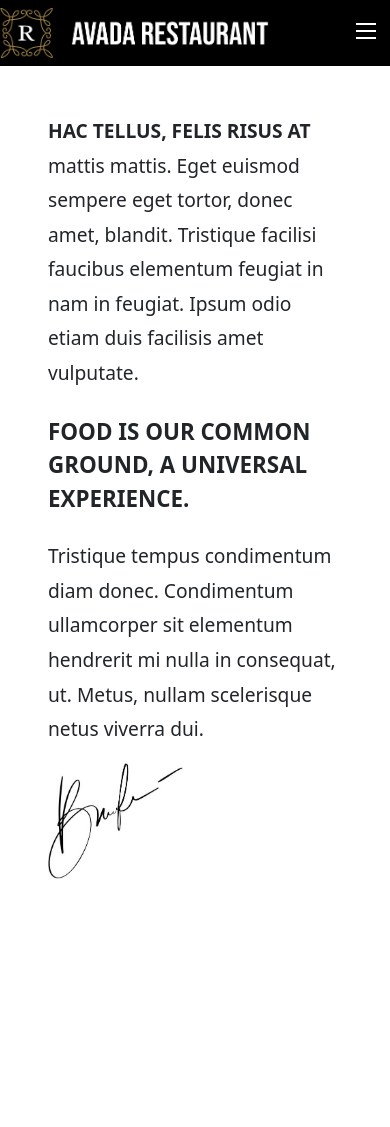
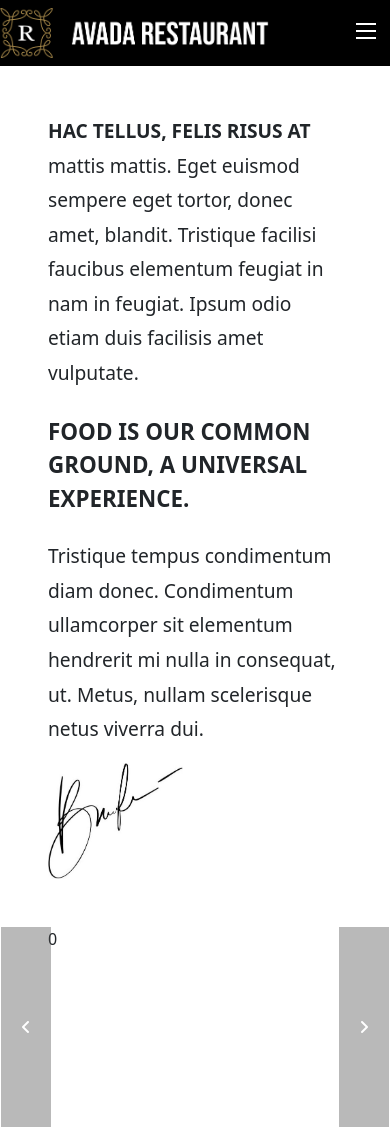
Before and after one commit to stecala/proj-html-vue-2, a Vue app: page / in a window 390 px wide. Before the commit the page ends 879 px from the top, so only its background shows below. Built offline with nearby package versions, Linux system fonts and the light colour scheme; a web font is replaced by a local one.

Commit message:
⭐ Feat (create feature) : create slider for promo Card only in mobile

```diff
--- a/src/assets/style/animationEasterEgg.scss
+++ b/src/assets/style/animationEasterEgg.scss
@@ -3,7 +3,7 @@
     left: -10%;
     animation: movingRight linear infinite;
     animation-duration: 10s;
-    z-index: -1;
+    z-index: 0;
     width: 100px;
     img{
       width: 100%;
@@ -28,7 +28,7 @@
     right: 0;
     animation: movingLeft linear infinite;
     animation-duration: 15s;
-    z-index: -1;
+    z-index: 0;
     width: 100px;
     img{
       width: 100%;
--- /dev/null
+++ b/src/assets/style/sliderPromo.scss
@@ -0,0 +1,84 @@
+.previous-card,
+.next-card{
+  width: 50px;
+  height: 100%;
+  display: flex;
+  align-items: center;
+  justify-content: center;
+  background-color: rgba(79, 79, 79, 0.396);
+  color: var(--txt-white);
+  cursor: pointer;
+}
+.previous-card{
+  top: 0;
+  left: -35px;
+}
+.next-card{
+  top: 0;
+  right: -35px;
+}
+
+.jello-horizontal {
+	-webkit-animation: jello-horizontal 0.9s both;
+  animation: jello-horizontal 0.9s both;
+}
+@-webkit-keyframes jello-horizontal {
+  0% {
+    -webkit-transform: scale3d(1, 1, 1);
+            transform: scale3d(1, 1, 1);
+  }
+  30% {
+    -webkit-transform: scale3d(1.25, 0.75, 1);
+            transform: scale3d(1.25, 0.75, 1);
+  }
+  40% {
+    -webkit-transform: scale3d(0.75, 1.25, 1);
+            transform: scale3d(0.75, 1.25, 1);
+  }
+  50% {
+    -webkit-transform: scale3d(1.15, 0.85, 1);
+            transform: scale3d(1.15, 0.85, 1);
+  }
+  65% {
+    -webkit-transform: scale3d(0.95, 1.05, 1);
+            transform: scale3d(0.95, 1.05, 1);
+  }
+  75% {
+    -webkit-transform: scale3d(1.05, 0.95, 1);
+            transform: scale3d(1.05, 0.95, 1);
+  }
+  100% {
+    -webkit-transform: scale3d(1, 1, 1);
+            transform: scale3d(1, 1, 1);
+  }
+}
+  @keyframes jello-horizontal {
+    0% {
+      -webkit-transform: scale3d(1, 1, 1);
+              transform: scale3d(1, 1, 1);
+    }
+    30% {
+      -webkit-transform: scale3d(1.25, 0.75, 1);
+              transform: scale3d(1.25, 0.75, 1);
+    }
+    40% {
+      -webkit-transform: scale3d(0.75, 1.25, 1);
+              transform: scale3d(0.75, 1.25, 1);
+    }
+    50% {
+      -webkit-transform: scale3d(1.15, 0.85, 1);
+              transform: scale3d(1.15, 0.85, 1);
+    }
+    65% {
+      -webkit-transform: scale3d(0.95, 1.05, 1);
+              transform: scale3d(0.95, 1.05, 1);
+    }
+    75% {
+      -webkit-transform: scale3d(1.05, 0.95, 1);
+              transform: scale3d(1.05, 0.95, 1);
+    }
+    100% {
+      -webkit-transform: scale3d(1, 1, 1);
+              transform: scale3d(1, 1, 1);
+    }
+  }
--- a/src/components/main-components/promoMain.vue
+++ b/src/components/main-components/promoMain.vue
@@ -40,6 +40,7 @@
             </div>
         </div>
     </div>
+
     <!-- easteregg part -->
     <div class="position-absolute" :class="counterEasterEgg >= 5 ? 'animation-to-right' : 'd-none'">
         <img src="/img/bg-sushi.png" alt="">
@@ -47,18 +48,61 @@
     <div class="position-absolute" :class="counterEasterEgg >= 5 ? 'animation-to-left' : 'd-none'">
         <img src="/img/bg-sushi2.png" alt="">
     </div>
+
+    <!-- Cards part -->
+    <div class="row px-lg-5 mt-5 position-relative">
+      <promoMainCard v-for="card in cardsInfoPromo" :key="card.id" :class="{'d-none d-lg-block' : card.id != currentID }" :card="card"  />
+
+    <!-- button carousel -->
+      <div class="position-absolute previous-card d-lg-none" @click="goPrev() ; clickAnimationPrev()" :class="{'jello-horizontal' : clickPrev}">
+        <i class="fa-solid fa-angle-left"></i>
+      </div>
+
+      <div class="position-absolute next-card d-lg-none" @click="goNext() ; clickAnimationNext()" :class="{'jello-horizontal' : clickNext}">
+        <i class="fa-solid fa-angle-right"></i>
+      </div>
+    </div>
   </div>
 </template>
 
 <script>
+import promoMainCard from './promoMainCard.vue'
 export default {
+  components :{
+    promoMainCard,
+  },
   methods : {
     startEasterEgg(){
       this.counterEasterEgg++
+    },
+    goNext(){
+      this.currentID ++
+      if(this.currentID > this.cardsInfoPromo.length -1){
+        this.currentID = 0
+      }
+    },
+    clickAnimationNext(){
+      this.clickNext = true
+      setTimeout(()=>{
+        this.clickNext = false
+      },500)
+    },
+    goPrev(){
+      this.currentID --
+      if(this.currentID < 0){
+        this.currentID = this.cardsInfoPromo.length -1
+      }
+    },
+    clickAnimationPrev(){
+      this.clickPrev = true
+      setTimeout(()=>{
+        this.clickPrev = false
+      },500)
     }
   },
   data : function(){
     return{
+      currentID : 0,
       counterEasterEgg : 0,
       cardsInfoPromo : [
         {
@@ -92,6 +136,8 @@ export default {
             }
         },
       ],
+      clickNext : false,
+      clickPrev : false,
     }
   }
 }
@@ -99,11 +145,13 @@ export default {
 
 <style scoped lang="scss">
 @import '../../assets/style/animationEasterEgg.scss';
+@import '../../assets/style/sliderPromo.scss';
 .img-container{
   min-height: 700px;
   height: 100%;
   transition: all 0.5s;
-  z-index: 2;
+  position: relative;
+  z-index: 1;
   img{
     width: 100%;
     height: 100%;
@@ -124,19 +172,26 @@ export default {
 .txt-container{
   line-height: 1.8;
   font-size: 1.2rem;
+  position: relative;
+  z-index: 1;
 }
 .title-lg{
   font-size: 2.6rem;
   font-weight: 700;
   line-height: 1.5;
   cursor: pointer;
+  position: relative;
+  z-index: 1;
 }
 .title-smartphone{
   font-size: 1.4rem;
   cursor: pointer;
+  position: relative;
+  z-index: 1;
 }
 .col-6 > img{
   width: 100%;
+  z-index: -1;
 }
 
 
--- /dev/null
+++ b/src/components/main-components/promoMainCard.vue
@@ -0,0 +1,19 @@
+<template>
+  <div class="col-12 col-lg-4">
+    {{card.id}}
+  </div>
+</template>
+
+<script>
+export default {
+    props :{
+        card : Object,
+    }
+}
+</script>
+
+<style scoped>
+    .col-12{
+        height: 200px;
+    }
+</style>
```
